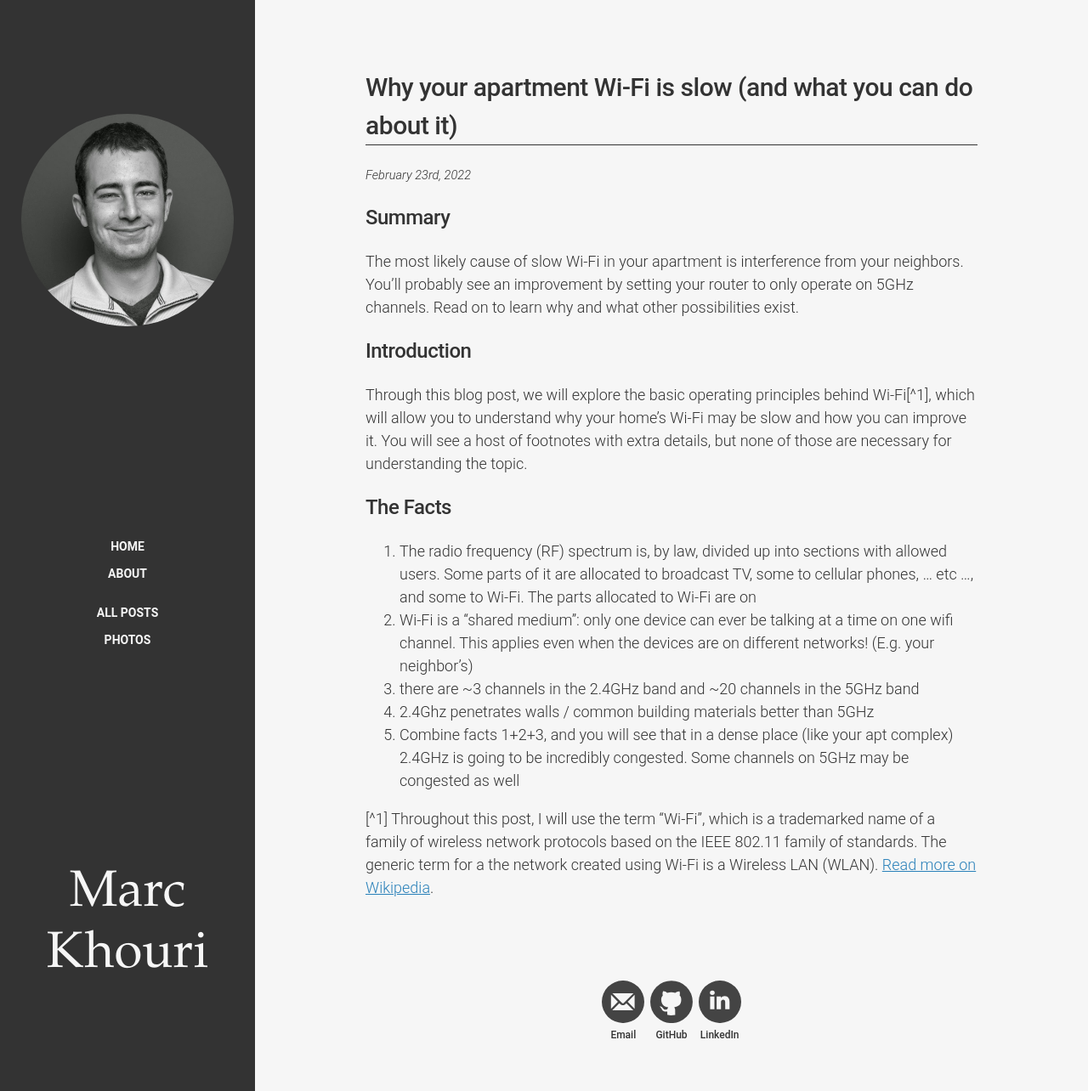
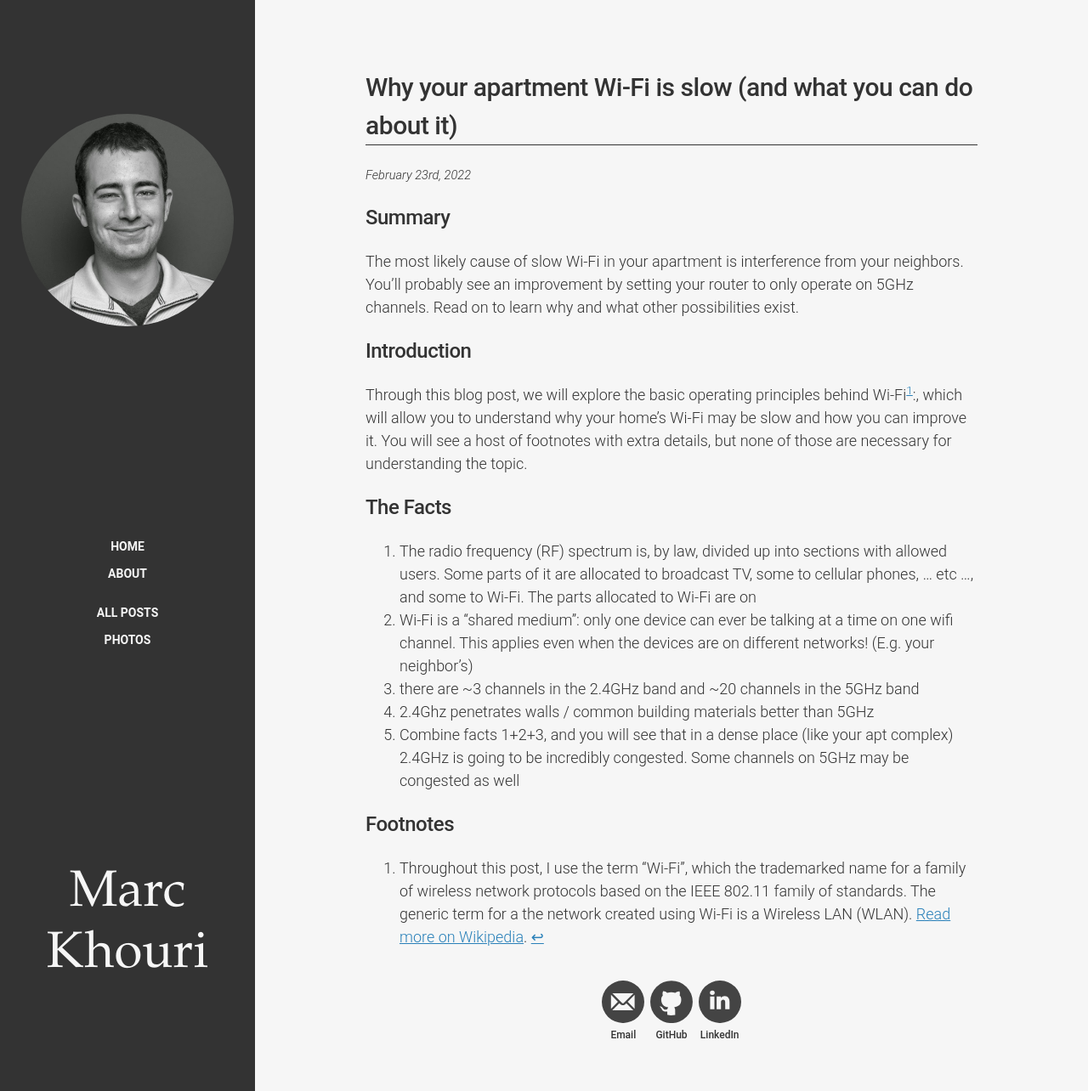
Before and after one commit to mnkhouri/mnkhouri.github.io, a Jekyll site: the page built from _posts/2022-02-23-slow-wifi-at-home.md, in a window 1280 px wide and 1284 px high. Shown: the whole window at 85% size. Built offline with Jekyll 4.4.1, drawn with Linux system fonts in a browser that asks for light colours.

Commit message:
WIP slow wifi

```diff
--- a/_posts/2022-02-23-slow-wifi-at-home.md
+++ b/_posts/2022-02-23-slow-wifi-at-home.md
@@ -9,7 +8,7 @@ The most likely cause of slow Wi-Fi in your apartment is interference from your
 
 ## Introduction
 
-Through this blog post, we will explore the basic operating principles behind Wi-Fi[^1], which will allow you to understand why your home's Wi-Fi may be slow and how you can improve it. You will see a host of footnotes with extra details, but none of those are necessary for understanding the topic.
+Through this blog post, we will explore the basic operating principles behind Wi-Fi[^wifi-vs-wlan]:, which will allow you to understand why your home's Wi-Fi may be slow and how you can improve it. You will see a host of footnotes with extra details, but none of those are necessary for understanding the topic.
 
 ## The Facts
 
@@ -19,4 +18,6 @@ Through this blog post, we will explore the basic operating principles behind Wi
 1. 2.4Ghz penetrates walls / common building materials better than 5GHz
 1. Combine facts 1+2+3, and you will see that in a dense place (like your apt complex) 2.4GHz is going to be incredibly congested. Some channels on 5GHz may be congested as well
 
-[^1] Throughout this post, I will use the term "Wi-Fi", which is a trademarked name of a family of wireless network protocols based on the IEEE 802.11 family of standards. The generic term for a the network created using Wi-Fi is a Wireless LAN (WLAN). [Read more on Wikipedia](https://en.wikipedia.org/wiki/Wi-Fi).
+## Footnotes
+
+[^wifi-vs-wlan]: Throughout this post, I use the term "Wi-Fi", which the trademarked name for a family of wireless network protocols based on the IEEE 802.11 family of standards. The generic term for a the network created using Wi-Fi is a Wireless LAN (WLAN). [Read more on Wikipedia](https://en.wikipedia.org/wiki/Wi-Fi).
```
Also changed, not shown: other parts of _posts/2022-02-23-slow-wifi-at-home.md (+0 -1 lines), README.md.
